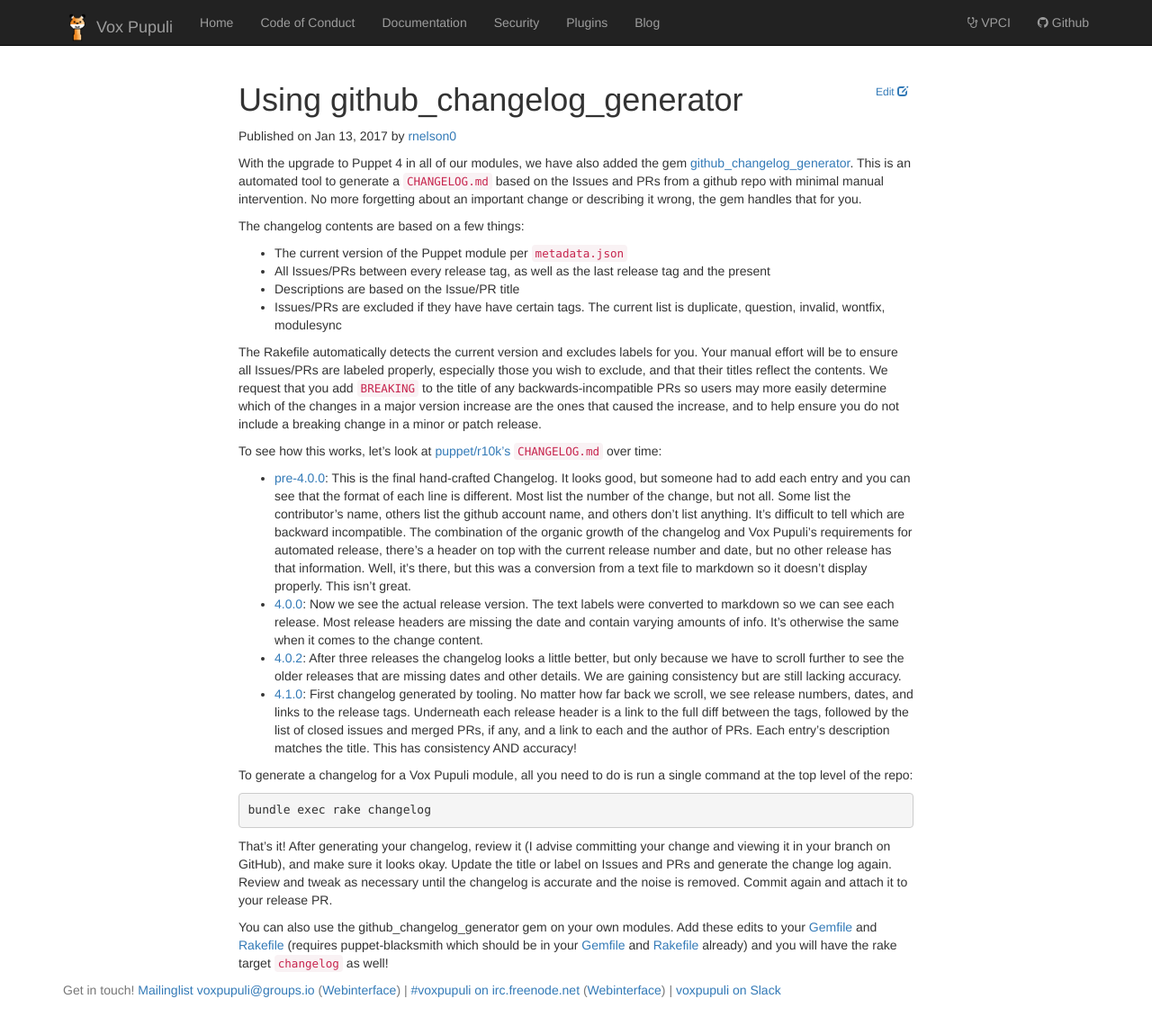
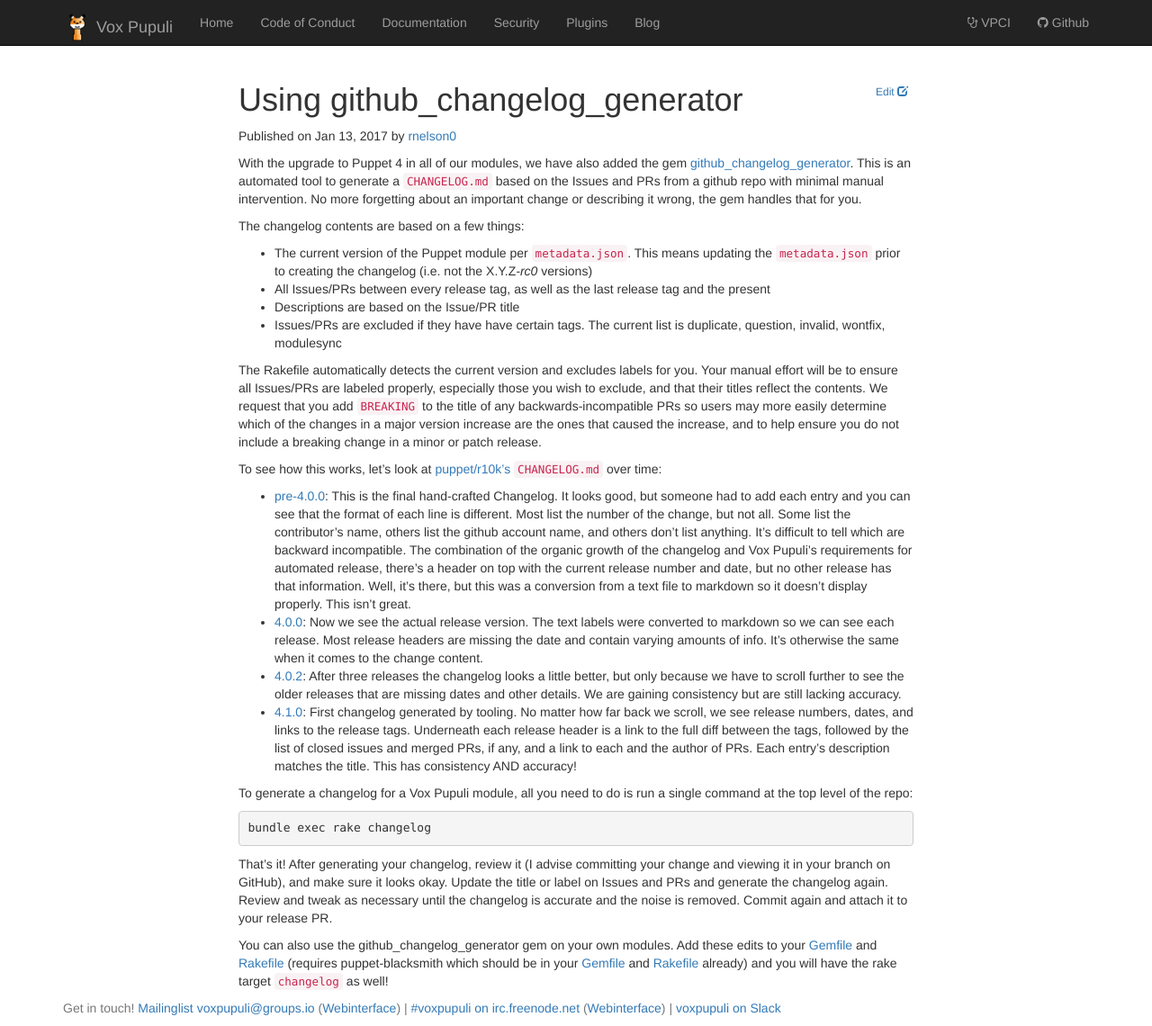
Before and after one commit to voxpupuli/voxpupuli.github.io, a Jekyll site: the page built from _posts/2017-01-13-github_changelog_generator-usage.md, in a window 1280 px wide. Shown: the whole page at 90% size. Built offline with Jekyll 4.4.1, drawn with Linux system fonts in a browser that asks for light colours; nearby versions of some CDN libraries.

Commit message:
Second draft

````diff
--- a/_posts/2017-01-13-github_changelog_generator-usage.md
+++ b/_posts/2017-01-13-github_changelog_generator-usage.md
@@ -9,7 +9,7 @@
 With the upgrade to Puppet 4 in all of our modules, we have also added the gem [github_changelog_generator](https://github.com/skywinder/github-changelog-generator). This is an automated tool to generate a `CHANGELOG.md` based on the Issues and PRs from a github repo with minimal manual intervention. No more forgetting about an important change or describing it wrong, the gem handles that for you.
 
 The changelog contents are based on a few things:
-* The current version of the Puppet module per `metadata.json`
+* The current version of the Puppet module per `metadata.json`. This means updating the `metadata.json` prior to creating the changelog (i.e. not the X.Y.Z*-rc0* versions)
 * All Issues/PRs between every release tag, as well as the last release tag and the present
 * Descriptions are based on the Issue/PR title
 * Issues/PRs are excluded if they have have certain tags. The current list is duplicate, question, invalid, wontfix, modulesync
@@ -26,6 +26,6 @@
 ```
 bundle exec rake changelog
 ```
-That's it! After generating your changelog, review it (I advise committing your change and viewing it in your branch on GitHub), and make sure it looks okay. Update the title or label on Issues and PRs and generate the change log again. Review and tweak as necessary until the changelog is accurate and the noise is removed. Commit again and attach it to your release PR.
+That's it! After generating your changelog, review it (I advise committing your change and viewing it in your branch on GitHub), and make sure it looks okay. Update the title or label on Issues and PRs and generate the changelog again. Review and tweak as necessary until the changelog is accurate and the noise is removed. Commit again and attach it to your release PR.
 
 You can also use the github_changelog_generator gem on your own modules. Add these edits to your [Gemfile](https://github.com/voxpupuli/puppet-jira/blob/88d139e6b5de62410698e9fbf573842a2bd2d675/Gemfile#L33-L35) and [Rakefile](https://github.com/voxpupuli/puppet-jira/blob/88d139e6b5de62410698e9fbf573842a2bd2d675/Rakefile#L34-L43) (requires puppet-blacksmith which should be in your [Gemfile](https://github.com/voxpupuli/puppet-jira/blob/88d139e6b5de62410698e9fbf573842a2bd2d675/Gemfile#L26) and [Rakefile](https://github.com/voxpupuli/puppet-jira/blob/88d139e6b5de62410698e9fbf573842a2bd2d675/Rakefile#L2) already) and you will have the rake target `changelog` as well!
````
